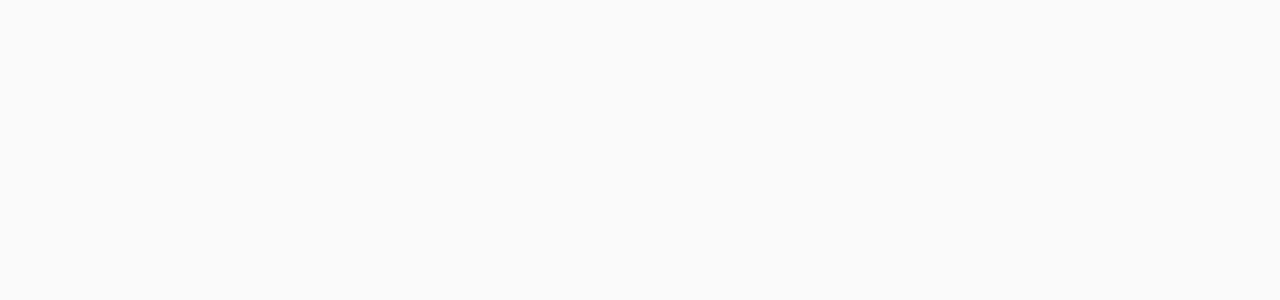
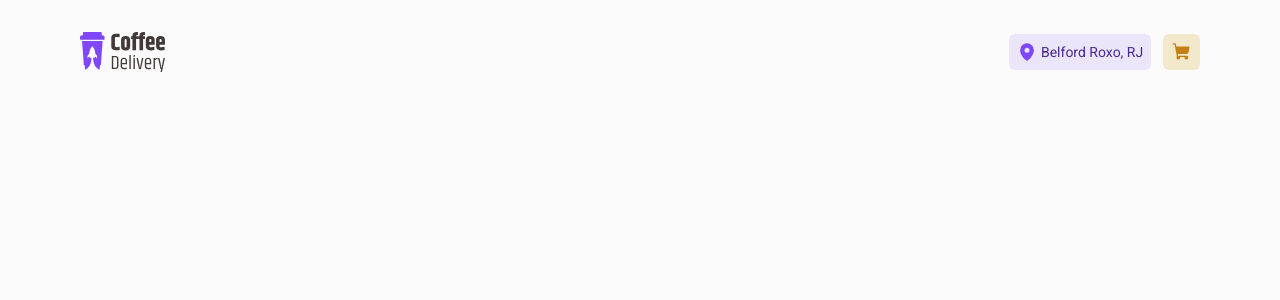
Before and after one commit to dhoouglas/coffee-delivery, a React (Vite) app: page / in a window 1280 px wide. Shown: the top 300 px of the page. Built offline with nearby package versions, Linux system fonts and the light colour scheme.

Commit message:
Component Header

```diff
--- a/package.json
+++ b/package.json
@@ -10,6 +10,7 @@
     "preview": "vite preview"
   },
   "dependencies": {
+    "phosphor-react": "^1.4.1",
     "react": "^18.2.0",
     "react-dom": "^18.2.0",
     "react-router-dom": "^6.13.0",
--- a/src/components/Header/index.tsx
+++ b/src/components/Header/index.tsx
@@ -0,0 +1,23 @@
+import { HeaderButton, HeaderButtonContainer, HeaderContainer } from "./styles";
+import coffeeLogoImg from "../../assets/coffee-delivery-logo.svg";
+import { MapPin, ShoppingCart } from "phosphor-react";
+
+export function Header() {
+    return (
+        <HeaderContainer>
+            <div className="container">
+                <img src={coffeeLogoImg} alt="" />
+                <HeaderButtonContainer>
+                    <HeaderButton variant="purple">
+                        <MapPin size={20} weight="fill" />
+                        Belford Roxo, RJ
+                    </HeaderButton>
+
+                    <HeaderButton variant="yellow">
+                        <ShoppingCart size={20} weight="fill" />
+                    </HeaderButton>
+                </HeaderButtonContainer>
+            </div>
+        </HeaderContainer>
+    )
+}
--- a/src/components/Header/styles.ts
+++ b/src/components/Header/styles.ts
@@ -0,0 +1,51 @@
+import styled, { css } from "styled-components"
+
+export const HeaderContainer = styled.header`
+    width: 100%;
+    height: 6.5rem;
+    background: ${({ theme }) => theme.colors["base-background"]};
+    display: flex;
+    align-items: center;
+    justify-content: center;
+
+    > div {
+        display: flex;
+        align-items: center;
+        justify-content: space-between;
+    }
+`;
+
+export const HeaderButtonContainer = styled.div`
+    display: flex;
+    align-items: center;
+    gap: 0.75rem;
+`;
+
+interface HeaderButtonProps {
+    variant: "purple" | "yellow";
+}
+
+export const HeaderButton = styled.button<HeaderButtonProps>`
+    display: flex;
+    align-items: center;
+    justify-content: center;
+    gap: 4px;
+    min-width: 2.3rem;
+    height: 2.3rem;
+    border-radius: 6px;
+    border: none;
+    padding: 0 0.5rem;
+    position: relative;
+    font-size: ${({ theme }) => theme.textSizes["text-regular-s"]};
+
+    ${({ variant, theme }) => css`
+        background: ${theme.colors[`brand-${variant}-light`]};
+        color: ${theme.colors[`brand-${variant}-dark`]};
+    `}
+
+    ${({ variant, theme }) => variant === 'purple' && css`
+        svg {
+            color: ${theme.colors["brand-purple"]};
+        }
+    `}
+`;
--- a/src/layouts/DefaultLayout/index.tsx
+++ b/src/layouts/DefaultLayout/index.tsx
@@ -1,9 +1,11 @@
 import { Outlet } from "react-router-dom";
 import { LayoutContainer } from "./styles";
+import { Header } from "../../components/Header";
 
 export function DefaultLayout() {
     return (
         <LayoutContainer>
+            <Header />
 
             <Outlet />
         </LayoutContainer>
```
Also changed, not shown: 1 other file (tests, documents, lock files or other folders).
